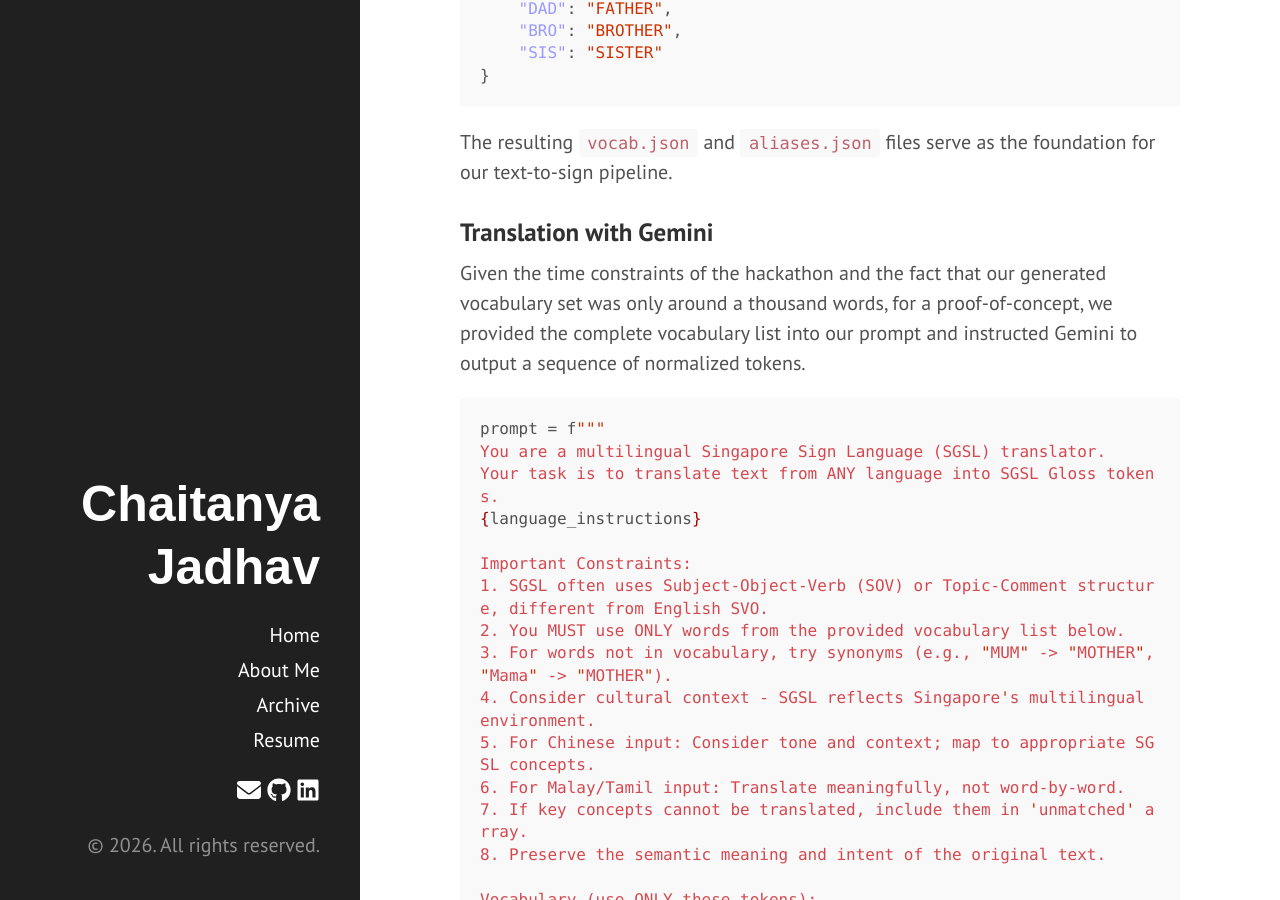
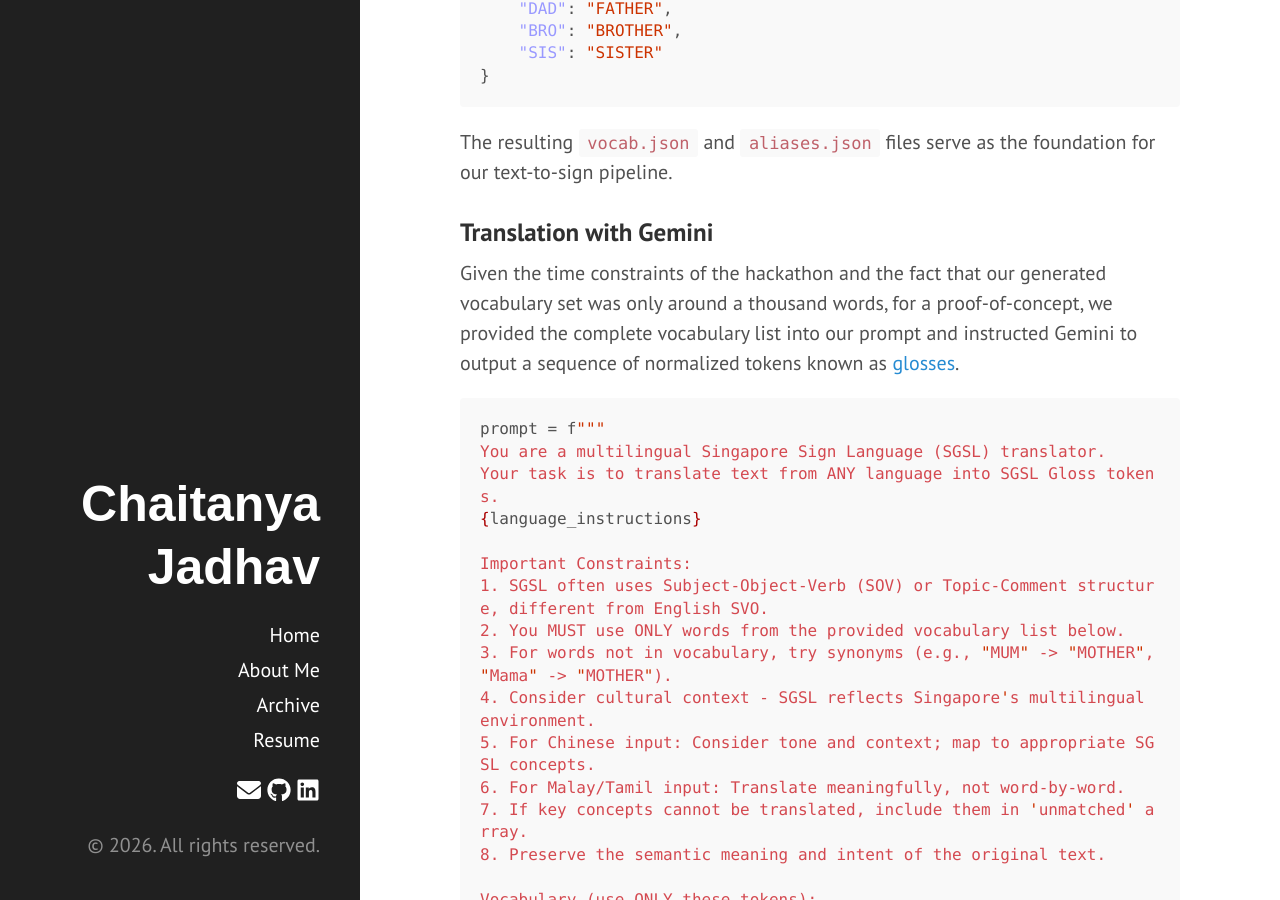
Before and after one commit to indicium15/personal-site, a Jekyll site: the page built from _posts/2026-01-12-gemini-hackathon.md, in a window 1280 px wide and 900 px high, scrolled down 5692 px. Built offline with Jekyll 4.4.1, drawn with Linux system fonts in a browser that asks for light colours.

Commit message:
Update with gloss link

````diff
--- a/_posts/2026-01-12-gemini-hackathon.md
+++ b/_posts/2026-01-12-gemini-hackathon.md
@@ -140,7 +140,7 @@ The resulting `vocab.json` and `aliases.json` files serve as the foundation for
 
 ### Translation with Gemini
 
-Given the time constraints of the hackathon and the fact that our generated vocabulary set was only around a thousand words, for a proof-of-concept, we provided the complete vocabulary list into our prompt and instructed Gemini to output a sequence of normalized tokens.
+Given the time constraints of the hackathon and the fact that our generated vocabulary set was only around a thousand words, for a proof-of-concept, we provided the complete vocabulary list into our prompt and instructed Gemini to output a sequence of normalized tokens known as [glosses](https://www.lifeprint.com/asl101/topics/gloss.htm).
 
 ```python
 prompt = f"""
````
